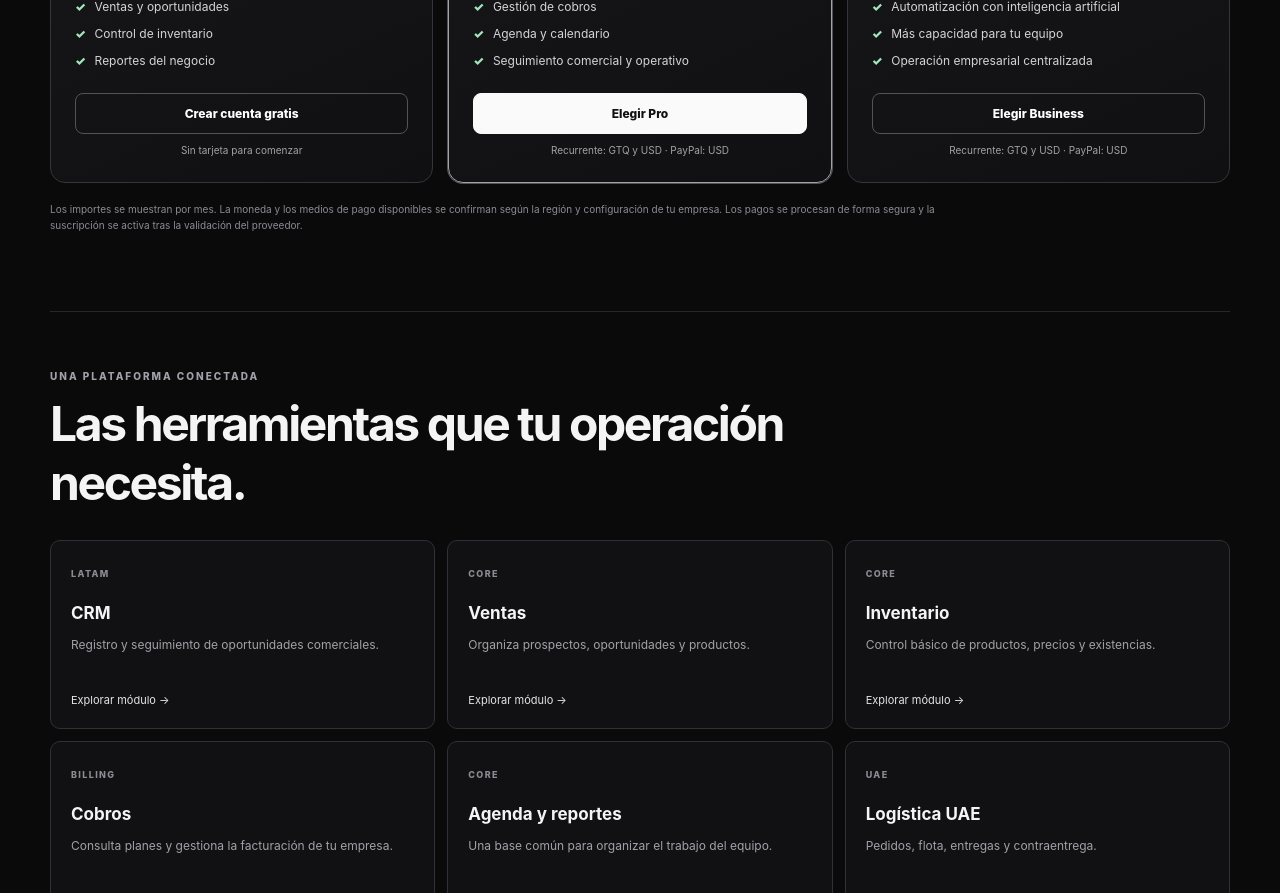
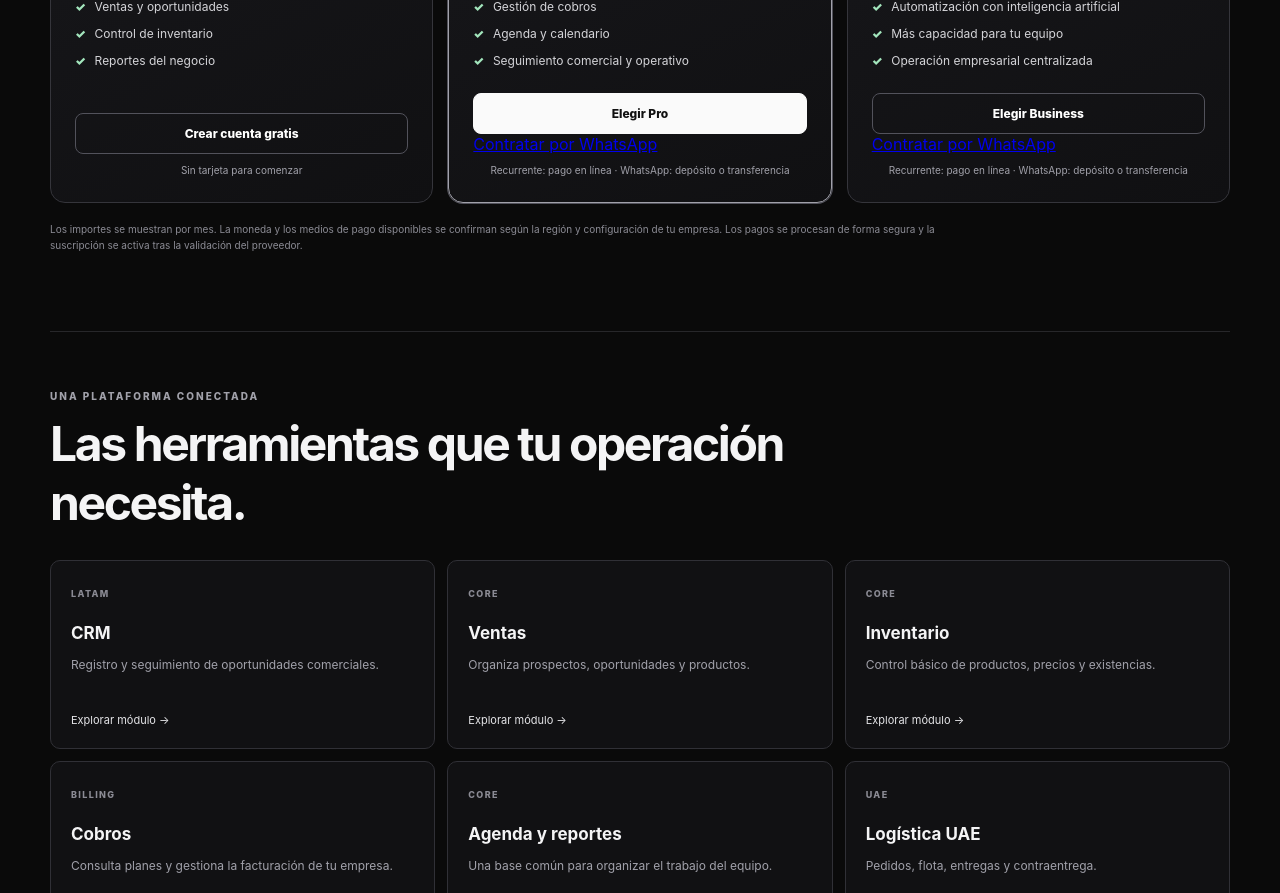
Before and after one commit to andersonwiliam637-art/ingenieroai-pro, a Next.js app: page / in a window 1280 px wide. Shown: the part 1340-2233 px from the top of the page. Built offline with nearby package versions, Linux system fonts and the light colour scheme.

Commit message:
feat: add WhatsApp sales contact to public plans

```diff
--- a/src/app/page.tsx
+++ b/src/app/page.tsx
@@ -83,7 +83,7 @@ export default function Home() {
           <div className="home-plan-users">{plan.users}</div>
           <ul>{plan.features.map((feature) => <li key={feature}>{feature}</li>)}</ul>
           <Link className={`home-plan-action ${plan.featured ? "home-plan-action-light" : ""}`} href="/register">{plan.action}</Link>
-          {plan.code !== "starter" ? <p className="home-provider-note">Recurrente: GTQ y USD · PayPal: USD</p> : <p className="home-provider-note">Sin tarjeta para comenzar</p>}
+          {plan.code !== "starter" ? <><a className="home-plan-contact" href={`https://wa.me/50254164016?text=${encodeURIComponent(`Hola, quiero información para contratar el plan ${plan.name} de IngenieroAI.pro (${plan.price}). Deseo conocer el proceso de pago por depósito o transferencia.`)}`} target="_blank" rel="noopener noreferrer">Contratar por WhatsApp</a><p className="home-provider-note">Recurrente: pago en línea · WhatsApp: depósito o transferencia</p></> : <p className="home-provider-note">Sin tarjeta para comenzar</p>}
         </article>)}
       </div>
       <p className="home-pricing-footnote">Los importes se muestran por mes. La moneda y los medios de pago disponibles se confirman según la región y configuración de tu empresa. Los pagos se procesan de forma segura y la suscripción se activa tras la validación del proveedor.</p>
```
